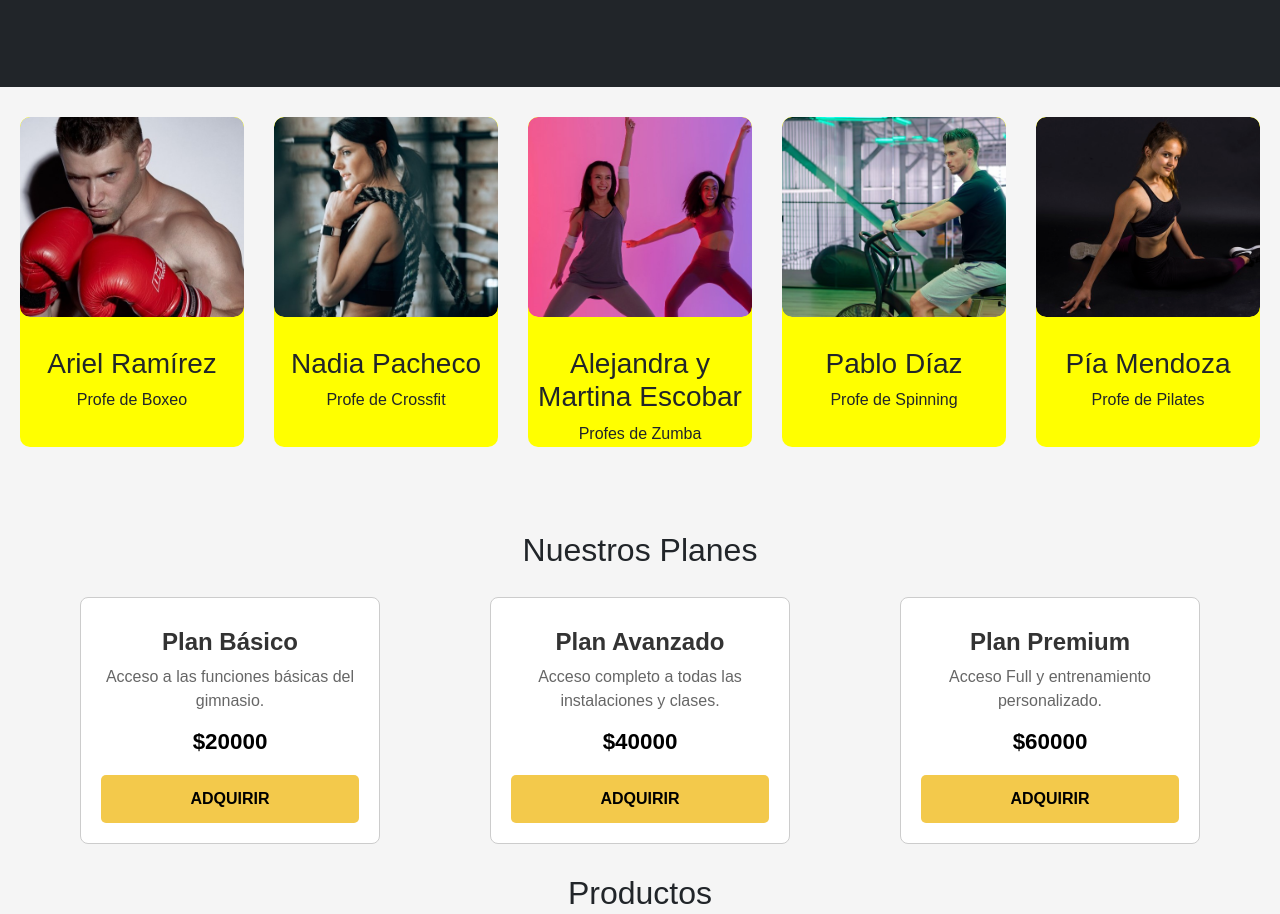
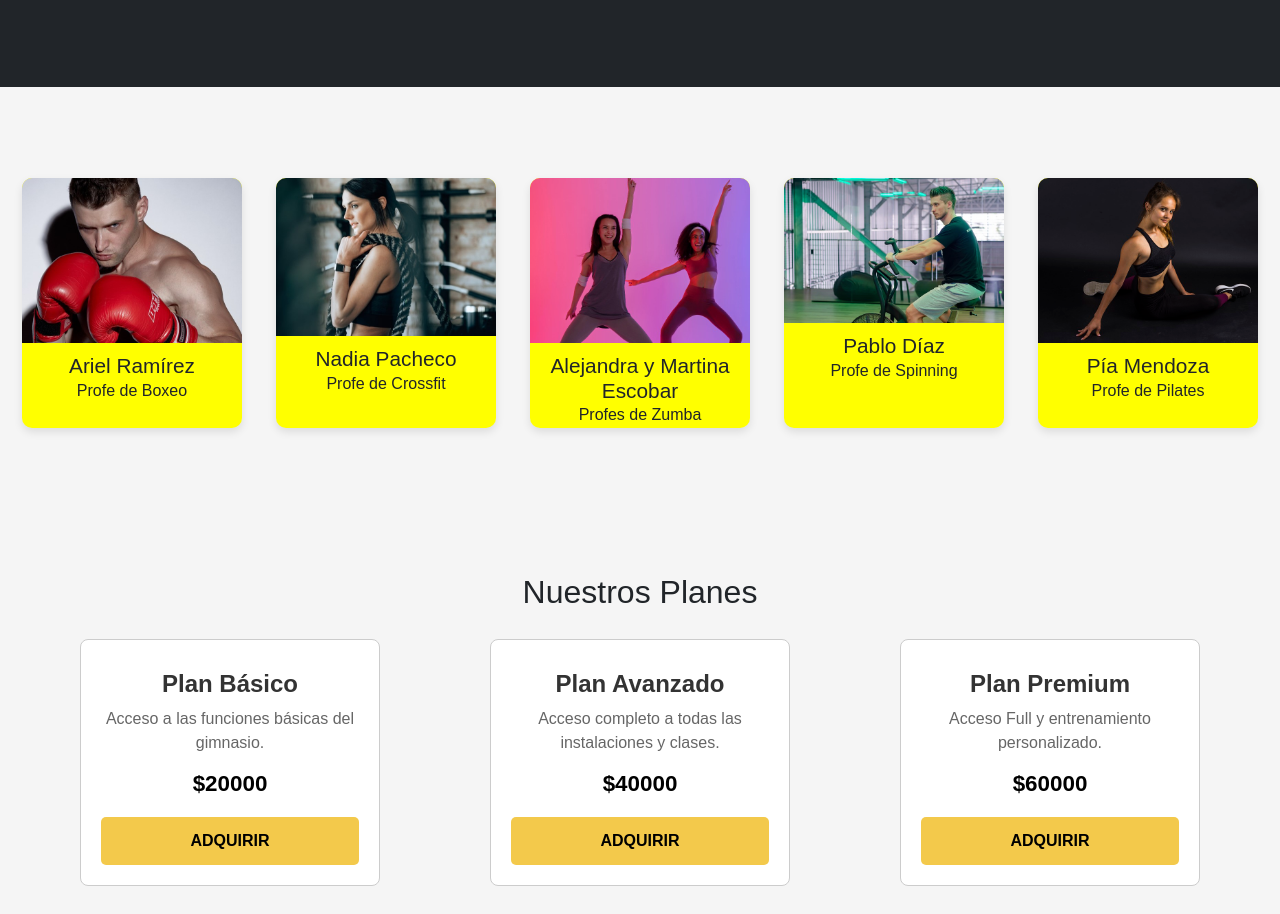
Before and after one commit to myrx2/proyecto-gym, a Next.js app: page / in a window 1280 px wide. Shown: the part 2407-3321 px from the top of the page. Built offline with nearby package versions, Linux system fonts and the light colour scheme; data requests are answered from the project's data file.

Commit message:
fix section profes

```diff
--- a/src/components/Profes.js
+++ b/src/components/Profes.js
@@ -3,22 +3,20 @@ import styles from "../styles/ProfesSection.module.css";
 
 const ProfesCards = ({ image, title, description }) => {
    return (
-    <div className={styles["card-container"]}>
+     <div className={styles["container"]}>
           <div className={styles["card"]}>
-             <div className={styles["card-inner"]}>
-                 <div className={styles["card-front"]}>
-                     <div className="item">
+             <div className="card-imagen">
                   <img src={image} alt="profes"/>
              </div>
-                 </div>
-                 <div className={styles["card-back"]}>
-                     <h3>{title}</h3>
-                     <p>{description}</p>
-                 </div>
+
+              <div className={styles["card-body"]}>
+                  <h3 className={styles["card-title"]}>{title}</h3>
+                  <p className="card-description">{description}</p>
               </div>
           </div>
      </div>
    );
  };
 
+
 export default ProfesCards;
--- a/src/styles/ProfesSection.module.css
+++ b/src/styles/ProfesSection.module.css
@@ -10,9 +10,15 @@
     background-color:  #212529;
   }
 
-  .card-back {
-    margin-top: 20px;
-  }
+ .container{
+   width: 90%;
+   margin: 25% auto;
+   display: flex;
+   justify-content: space-evenly;
+   column-gap: 15px;
+   row-gap: 35px;
+   flex-wrap: wrap;
+ }
 
   .description {
     color: white;
@@ -23,20 +29,63 @@
     max-width: 80%;
   }
 
- .card-container {
+  .card {
+    width: 250px;
+    height: 250px;
+    border-radius: 10px;
+    box-shadow: 0 4px 8px rgba(0, 0, 0, 0.1);
+    transition: transform 0.3s ease;
+    overflow: hidden;
+    background-color: yellow;
     text-align: center;
+  }
+
+ .card:hover {
+   transform: translateY(-5px);
  }
 
- .card {
-    background-color: yellow;
-    height: 330px;
-    border-radius: 10px;
-    margin: 0px 10px;
+ .card-imagen{
+    width: 220px;
+    height: 270px;
+  }
+
+.card-imagen img{
+   width: 200px;
+   height: 280px;
+   object-fit: cover;
+   border-radius: 10px 10px 0 0;
+}
+
+ .card-body {
+   padding: 1px;
  }
 
- .item img{
-    width: 100%;
-    height: 400px;
-    object-fit: cover;
-    border-bottom-left-radius: 0;
+ .card-body>h3{
+   font-size: 1.3rem;
+   margin: auto;
  }
+
+ .card-description {
+   font-size: 1rem;
+   color: #555;
+   padding: 25px;
+ }
+
+   /*media queris*/
+
+   @media (max-width:768px) {
+      .card {
+
+         height: 260px;
+        margin-bottom: -100px;
+       }
+      .title {
+          margin: 25px auto 0;
+          max-width: 80%;
+      }
+      .description {
+        margin: 25px;
+        max-width: 70%;
+
+      }
+   }
```
Also changed, not shown: src/styles/contactSection.module.css (line endings or trailing spaces). Lines whose indentation alone changed are shown as unchanged.
